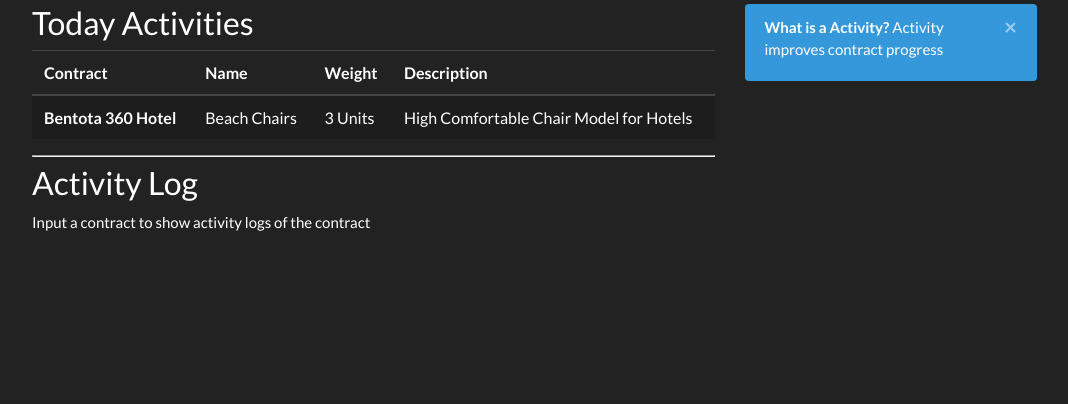
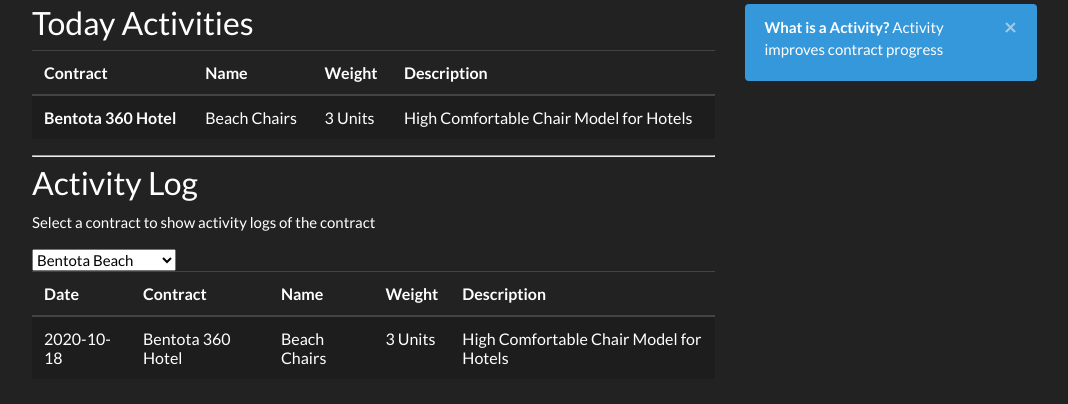
Before and after one commit to Group-48-W3/W3, a PHP site: page /view/contract/activityHome.php in a window 1280 px wide. Shown: the part 123-527 px from the top of the page, without its empty margins (38-1106 px from the left). Run offline with PHP 8.4, Linux system fonts and the light colour scheme; data comes from the database, SQL or seed files in the repository.

Commit message:
contract component updates

```diff
--- a/view/contract/activityHome.php
+++ b/view/contract/activityHome.php
@@ -1,4 +1,12 @@
-<?php require_once('./contractHeader.php');?>
+<?php
+
+require_once('./contractHeader.php');
+require_once('./../../controller/contract/contractController.php');
+
+$con = new Contract();
+$result = $con->getAllActiveContracts();
+
+?>
 <!-- Content Starts -->
 <div class="container">
 <h2>Activities</h2>
@@ -26,7 +34,44 @@
       </table>
       <hr>
       <h3>Activity Log</h3>
-      <p>Input a contract to show activity logs of the contract</p>
+      <p>Select a contract to show activity logs of the contract</p>
+      <select name="contract" id="con">
+            <?php
+            $i=0;
+            while($row_quo = mysqli_fetch_array($result)) {
+
+            ?>
+            <option value="<?php echo $row_quo["con_id"];?>"><?php echo $row_quo["con_name"];?></option>
+
+
+        <?php
+        $i++;
+        }
+        if($i==0){
+            echo "No results ";
+        }
+        ?>
+        </select>
+        <table class="table table-hover">
+          <thead>
+              <tr>
+              <th scope="col">Date</th>
+              <th scope="col">Contract</th>
+              <th scope="col">Name</th>
+              <th scope="col">Weight</th>
+              <th scope="col">Description</th>
+              </tr>
+          </thead>
+          <tbody>
+              <tr class="table-active">
+              <td>2020-10-18</td>
+              <td>Bentota 360 Hotel</td>
+              <td>Beach Chairs</td>
+              <td>3 Units</td>
+              <td>High Comfortable Chair Model for Hotels</td>
+              </tr>
+          </tbody>
+      </table>
     </div>
     <div class="col-3">
     <div class="alert alert-dismissible alert-info">
--- a/view/contract/invoicePrint.php
+++ b/view/contract/invoicePrint.php
@@ -2,8 +2,12 @@
 
 <div class="container">
 <h1>Print Invoice</h1>
+<h6>View of the printable invoice</h6>
+<img src="./../../assets/img/invo.jpg" alt="Invoice">
 
-<img src="./../../assets/img/invoice.png" alt="Invoice Pic">
+</div>
+<div class="container">
+<button>Print</button>
 </div>
 </body>
 </html>
```
Also changed, not shown: view/contract/contractSinglePage.php (+12 -2 lines), view/contract/contractUpdate.php (added, +12 -0 lines), view/contract/invoiceAdd.php (+12 -13 lines), view/demo.php (+13 -14 lines), assets/img/invo.jpg (added), assets/img/invoice.png (deleted).
